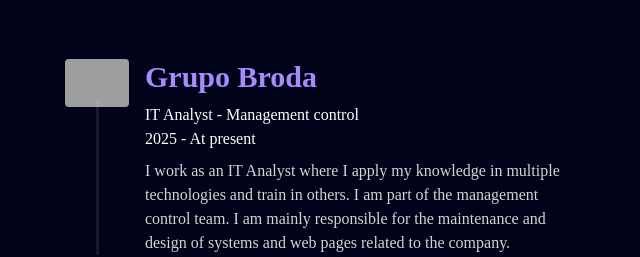
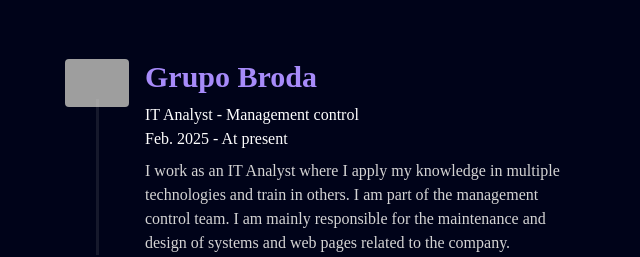
Before and after one commit to juanigarciadev/portfolio, a Next.js app: page / in a window 1280 px wide. Shown: the part 2081-2338 px from the top of the page, without its empty margins (319-959 px from the left). Built offline with nearby package versions, Linux system fonts and the light colour scheme; grey boxes are pictures that could not be loaded.

Commit message:
Added start month to experience

```diff
--- a/src/components/custom/Experience.tsx
+++ b/src/components/custom/Experience.tsx
@@ -15,7 +15,7 @@
                     <a href="https://grupobroda.com/" target="_blank" className="text-3xl text-corporative font-semibold md:text-xl hover:underline">Grupo Broda</a>
                     <div>
                         <h3>IT Analyst - Management control</h3>
-                        <span>2025 - At present</span>
+                        <span>Feb. 2025 - At present</span>
                     </div>
                     <div>
                         <p className="text-neutral-300">
```
